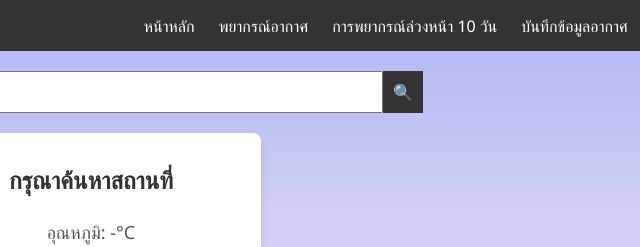
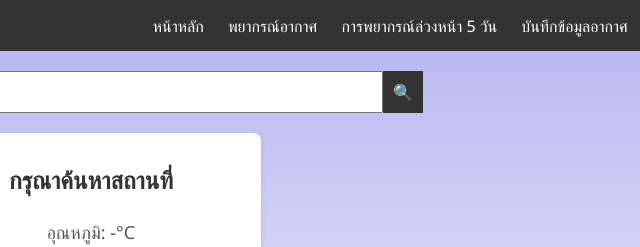
Before and after one commit to kunpriyaa/kunpriyaa-WEATHER_ALERT_SYSTEM, a website: page frontend/index.html in a window 1280 px wide. Shown: the top 247 px of the page, 549-1189 px from the left. Drawn offline with nearby package versions, Linux system fonts and the light colour scheme.

Commit message:
Edit index

```diff
--- a/frontend/index.html
+++ b/frontend/index.html
@@ -32,7 +32,7 @@
         <div class="menu-links">
             <a href="/" id="home-link">หน้าหลัก</a>
             <a href="/weather-forecast" id="weather-forecast-link">พยากรณ์อากาศ</a>
-            <a href="/weather-10days" id="weather-10days-link">การพยากรณ์ล่วงหน้า 10 วัน</a>
+            <a href="/weather-10days" id="weather-10days-link">การพยากรณ์ล่วงหน้า 5 วัน</a>
             <a href="/weather-data-entry" id="weather-data-entry-link">บันทึกข้อมูลอากาศ</a>
             <a href="/admin" id="admin-link">Admin</a>
         </div>
```
